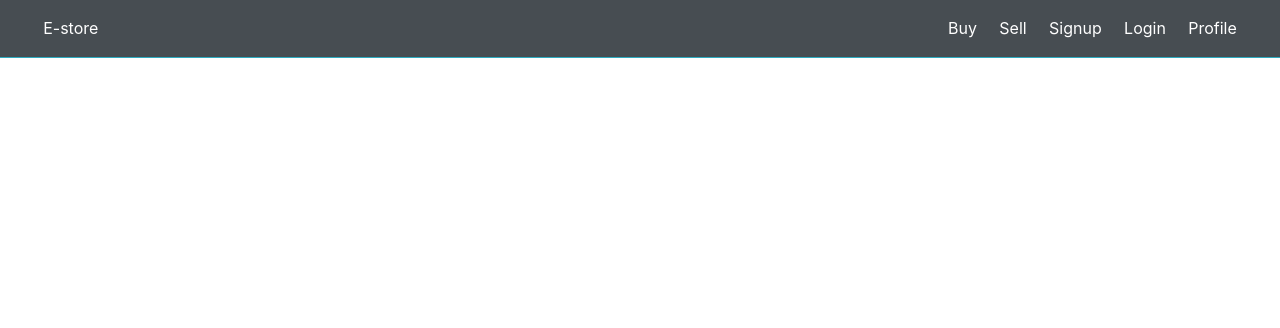
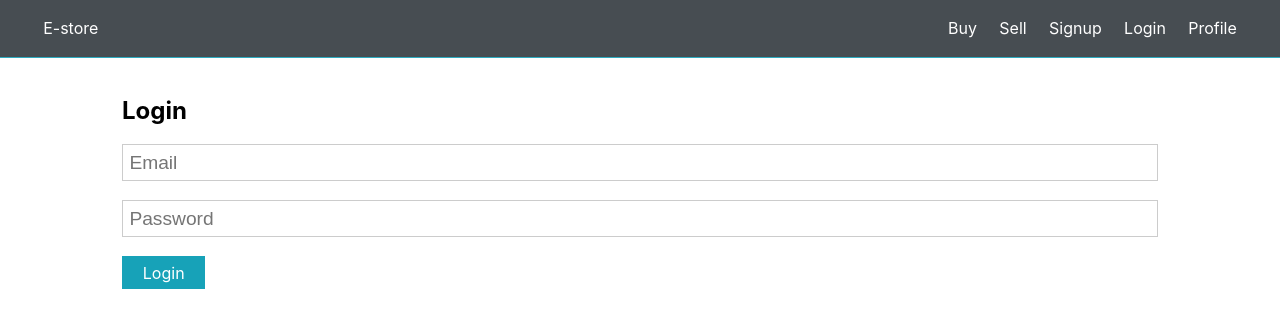
Before and after one commit to avking007/E-store, a React (Create React App) app in the folder client/: page / in a window 1280 px wide. Shown: the top 328 px of the page. Built offline with nearby package versions, Linux system fonts and the light colour scheme.

Commit message:
+landing login

```diff
--- a/client/src/App.js
+++ b/client/src/App.js
@@ -15,6 +15,7 @@ function App() {
           {/* navbar */}
           <Navbar />
           <Switch>
+            <Route exact path='/' component={Login} />
             <Route exact path='/login' component={Login} />
             <Route exact path='/signup' component={Signup} />
             <Route exact path='/dashboard' component={Dashboard} />
```
